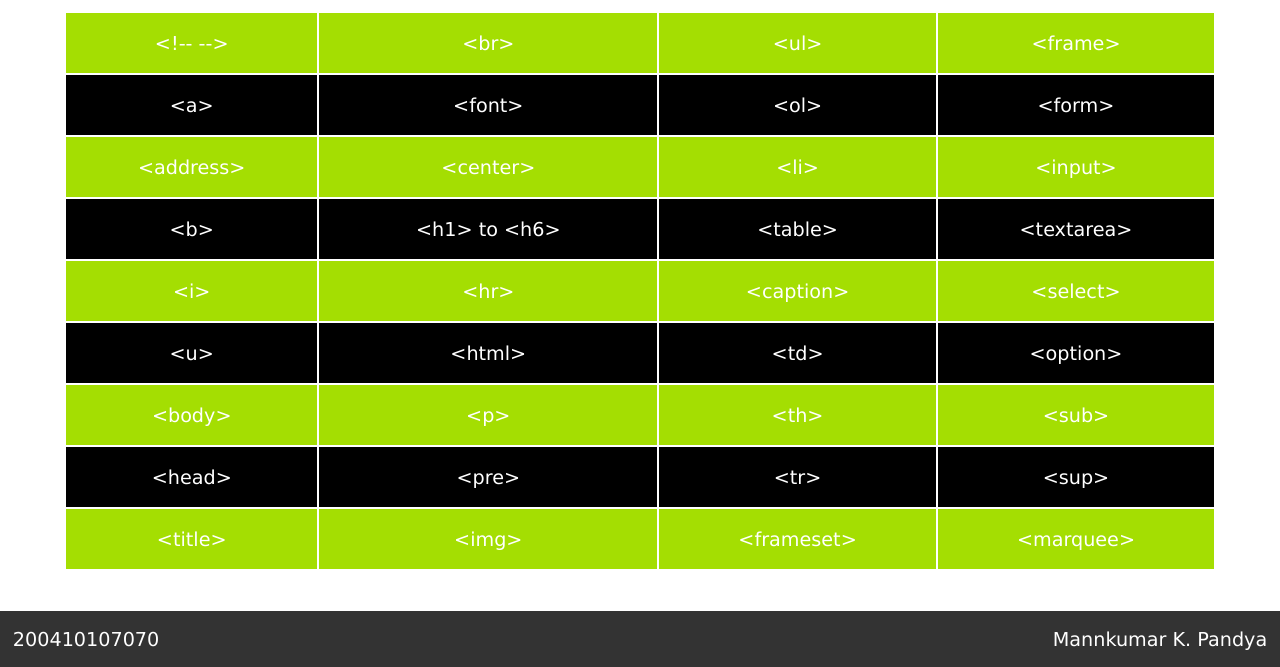
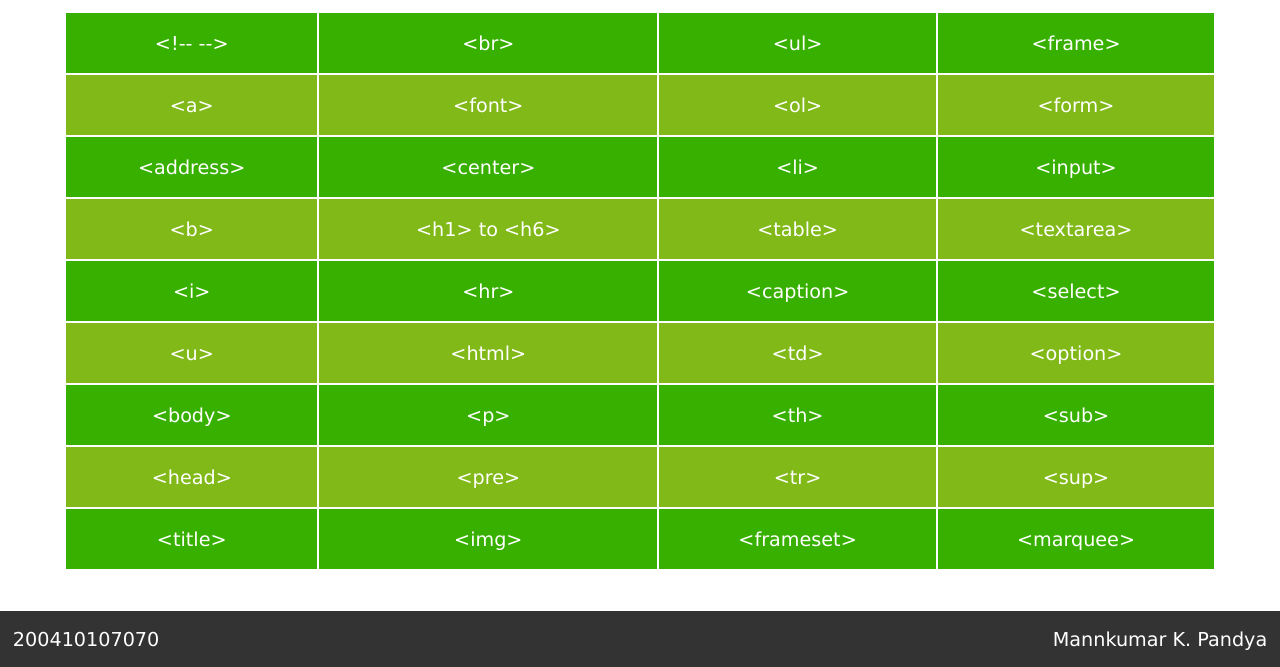
Before and after one commit to Mannkp/HTML-Elements-Tags, a plain HTML site: page index.html in a window 1280 px wide. Shown: the part 133-800 px from the top of the page. Drawn offline with Linux system fonts and the light colour scheme.

Commit message:
style changes

```diff
--- a/indexstyle.css
+++ b/indexstyle.css
@@ -35,11 +35,14 @@ table {
 }
 
 tr:nth-child(2n+1) {
-    background-color: #a4de02;
+    /* background-color: #a4de02; */
+    /* background-color: #55a630; */
+    background-color: #38b000;
 }
 
 tr:nth-of-type(2n) {
     background-color: #000;
+    background-color: #80b918;
     color: #fff;
 }
 
```
